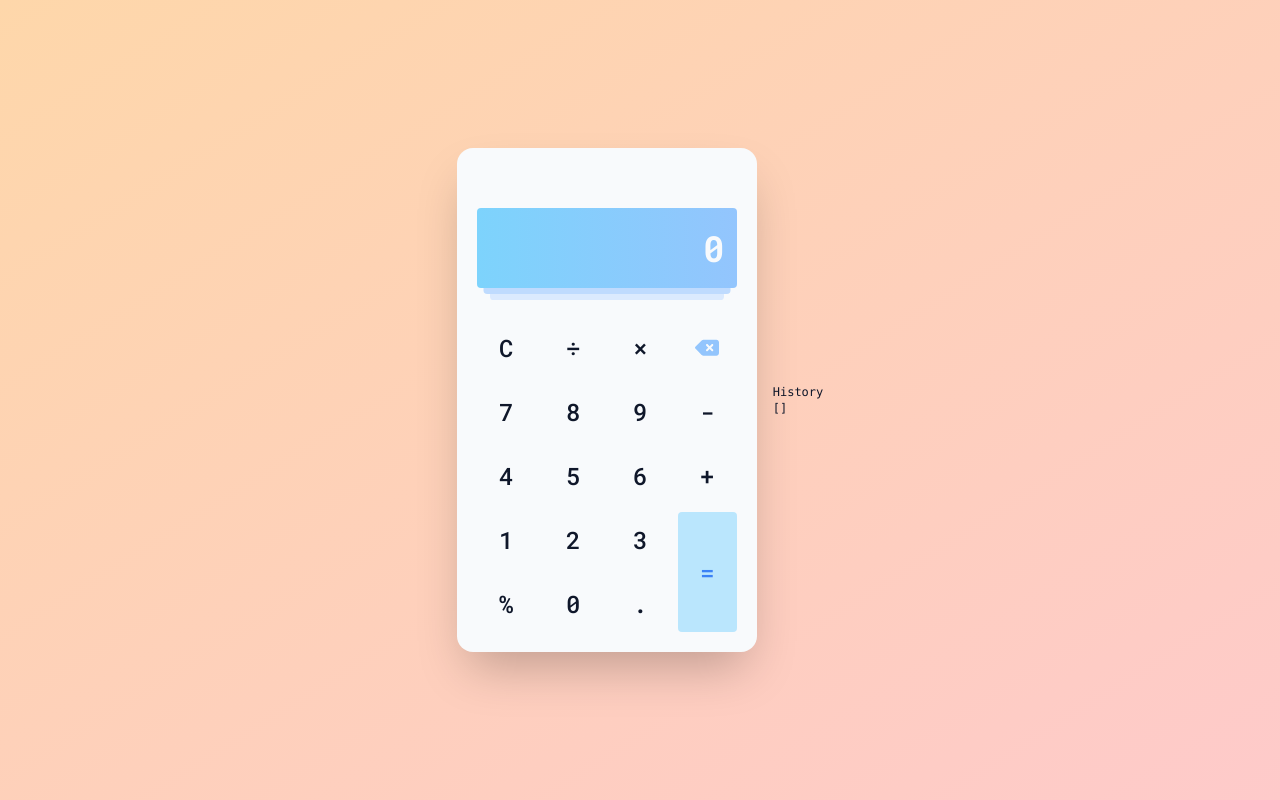
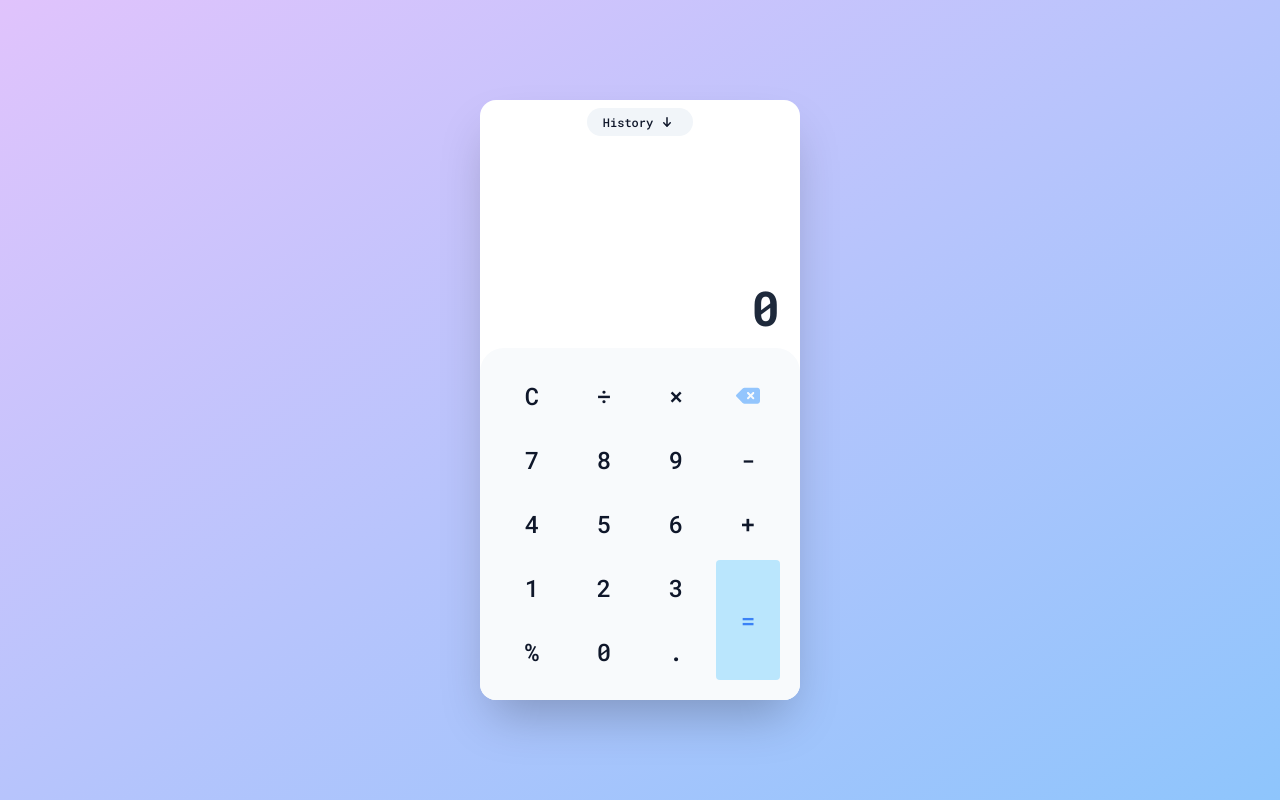
Before and after one commit to snacksncode/calculator-in-react, a React (Vite) app: page / in a window 1280 px wide. Built offline with nearby package versions, Linux system fonts and the light colour scheme.

Commit message:
ui: redesign baby!

```diff
--- a/package.json
+++ b/package.json
@@ -10,6 +10,7 @@
   },
   "dependencies": {
     "@radix-ui/react-scroll-area": "^1.0.0",
+    "@radix-ui/react-tooltip": "^1.0.2",
     "react": "^18.2.0",
     "react-dom": "^18.2.0",
     "usehooks-ts": "^2.9.1"
--- a/src/components/App.tsx
+++ b/src/components/App.tsx
@@ -2,7 +2,7 @@ import { Calculator } from "./Calculator";
 
 export const App = () => {
   return (
-    <div className="min-h-screen text-slate-50 flex items-center justify-center h-full bg-gradient-to-br from-orange-200 to-red-200">
+    <div className="bg-gradient-to-br from-[#e0c3fc] to-[#8ec5fc] min-h-screen text-slate-50 flex items-center justify-center h-full ">
       <Calculator />
     </div>
   );
--- a/src/components/Calculator.tsx
+++ b/src/components/Calculator.tsx
@@ -5,6 +5,7 @@ import { useEasterEggs } from "@/hooks/useEasterEggs";
 import { CalculatorButtons } from "@/components/CalculatorButtons";
 import { Display } from "@/components/Display";
 import { History } from "@/types/calculator";
+import * as Tooltip from "@radix-ui/react-tooltip";
 
 export const Calculator = () => {
   const [firstNumber, setFirstNumber] = useState("0");
@@ -222,8 +223,34 @@ export const Calculator = () => {
   };
 
   return (
-    <>
-      <div className="flex w-[300px] min-h-[450px] flex-col p-5 bg-slate-50 shadow-2xl rounded-2xl">
+    <div className="flex w-[20rem] min-w-[20rem] min-h-[600px] flex-col bg-white shadow-2xl rounded-2xl overflow-hidden">
+      <Tooltip.Provider>
+        <Tooltip.Root>
+          <Tooltip.Trigger asChild>
+            <button className="text-xs bg-slate-100 gap-1 mt-2 self-center flex items-center justify-center px-4 py-1 rounded-full text-slate-900">
+              History
+              <svg xmlns="http://www.w3.org/2000/svg" viewBox="0 0 20 20" fill="currentColor" className="w-5 h-5">
+                <path
+                  fillRule="evenodd"
+                  d="M10 5a.75.75 0 01.75.75v6.638l1.96-2.158a.75.75 0 111.08 1.04l-3.25 3.5a.75.75 0 01-1.08 0l-3.25-3.5a.75.75 0 111.08-1.04l1.96 2.158V5.75A.75.75 0 0110 5z"
+                  clipRule="evenodd"
+                />
+              </svg>
+            </button>
+          </Tooltip.Trigger>
+          <Tooltip.Portal>
+            <Tooltip.Content
+              className="bg-slate-900 text-white rounded-full px-4 py-2 text-sm leading-none"
+              sideOffset={5}
+              side="bottom"
+            >
+              Click to see past calculations
+              <Tooltip.Arrow className="fill-slate-900" />
+            </Tooltip.Content>
+          </Tooltip.Portal>
+        </Tooltip.Root>
+      </Tooltip.Provider>
+
       <Display
         firstNumber={firstNumber}
         secondNumber={secondNumber}
@@ -233,10 +260,5 @@ export const Calculator = () => {
       />
       <CalculatorButtons afterClick={handleCalculatorButtonClick} pressedKeys={pressedKeys} />
     </div>
-      <pre className="text-slate-900 text-xs ml-4">
-        <p>History</p>
-        <code>{JSON.stringify(history, null, 2)}</code>
-      </pre>
-    </>
   );
 };
--- a/src/components/CalculatorButtons.tsx
+++ b/src/components/CalculatorButtons.tsx
@@ -8,7 +8,7 @@ interface Props {
 
 export const CalculatorButtons = ({ afterClick, pressedKeys }: Props) => {
   return (
-    <div className="grid flex-1 gap-2 mt-8 grid-cols-4 grid-rows-5">
+    <div className="grid bg-slate-50 p-5 rounded-t-3xl gap-2 grid-cols-4 grid-rows-5">
       <CalculatorButton afterClick={afterClick} pressedKeys={pressedKeys} value="C" />
       <CalculatorButton afterClick={afterClick} pressedKeys={pressedKeys} value="/" />
       <CalculatorButton afterClick={afterClick} pressedKeys={pressedKeys} value="*" />
--- a/src/components/Display.tsx
+++ b/src/components/Display.tsx
@@ -47,14 +47,8 @@ export const Display = ({ firstNumber, secondNumber, answer, operator, easterEgg
   };
 
   return (
-    <div>
-      <div className="text-base min-h-[32px] text-blue-400 font-medium text-right opacity-80">
-        <ScrollBlock theme="dark" className="whitespace-nowrap pb-2">
-          {expression}
-        </ScrollBlock>
-      </div>
-      <div className="relative isolate">
-        {easterEgg === EasterEggs.GREEN && (
+    <div className="flex-1 mb-2 flex px-5 flex-col items-end justify-end relative isolate">
+      {/* {easterEgg === EasterEggs.GREEN && (
         <svg
           className="fill-green-600 w-12 absolute z-10 top-0 left-0 rotate-[30deg] -translate-x-3 -translate-y-5"
           xmlns="http://www.w3.org/2000/svg"
@@ -62,14 +56,17 @@ export const Display = ({ firstNumber, secondNumber, answer, operator, easterEgg
         >
           <path d="M256 0c5.3 0 10.3 2.7 13.3 7.1c15.8 23.5 36.7 63.7 49.2 109c7.2 26.4 11.8 55.2 10.4 84c11.5-8.8 23.7-16.7 35.8-23.6c41-23.3 84.4-36.9 112.2-42.5c5.2-1 10.7 .6 14.4 4.4s5.4 9.2 4.4 14.5c-5.6 27.7-19.3 70.9-42.7 111.7c-9.1 15.9-19.9 31.7-32.4 46.3c27.8 6.6 52.4 17.3 67.2 25.5c5.1 2.8 8.2 8.2 8.2 14s-3.2 11.2-8.2 14c-15.2 8.4-40.9 19.5-69.8 26.1c-20.2 4.6-42.9 7.2-65.2 4.6l8.3 33.1c1.5 6.1-.6 12.4-5.5 16.4s-11.6 4.6-17.2 1.9L280 417.2V488c0 13.3-10.7 24-24 24s-24-10.7-24-24V417.2l-58.5 29.1c-5.6 2.8-12.3 2.1-17.2-1.9s-7-10.3-5.5-16.4l8.3-33.1c-22.2 2.6-45 0-65.2-4.6c-28.9-6.6-54.6-17.6-69.8-26.1c-5.1-2.8-8.2-8.2-8.2-14s3.2-11.2 8.2-14c14.8-8.2 39.4-18.8 67.2-25.5C78.9 296.3 68.1 280.5 59 264.6c-23.4-40.8-37.1-84-42.7-111.7c-1.1-5.2 .6-10.7 4.4-14.5s9.2-5.4 14.4-4.4c27.9 5.5 71.2 19.2 112.2 42.5c12.1 6.9 24.3 14.7 35.8 23.6c-1.4-28.7 3.1-57.6 10.4-84c12.5-45.3 33.4-85.5 49.2-109c3-4.4 8-7.1 13.3-7.1z" />
         </svg>
-        )}
-        <div className="overflow-auto text-4xl mt-2 min-h-[80px] rounded text-right font-bold bg-gradient-to-r from-sky-300 to-blue-300">
-          <ScrollBlock theme="light" className="py-5 px-3">
+      )} */}
+
+      <div className="max-w-full rounded text-right font-bold text-slate-800">
+        <div className="text-base text-blue-400 font-medium text-right opacity-80">
+          <ScrollBlock theme="dark" className="whitespace-nowrap pb-2">
+            {expression}
+          </ScrollBlock>
+        </div>
+        <ScrollBlock theme="dark" className="pb-2 min-h-[56px] text-5xl">
           {getMainDisplay()}
         </ScrollBlock>
-        </div>
-        <div className="bg-blue-200 rounded -z-10 scale-95 absolute w-full h-full top-2 left-0"></div>
-        <div className="bg-blue-100 rounded -z-20 scale-90 absolute w-full h-full top-4 left-0"></div>
       </div>
     </div>
   );
```
Also changed, not shown: .eslintrc.json, 1 other file (tests, documents, lock files or other folders). Lines whose indentation alone changed are shown as unchanged.
